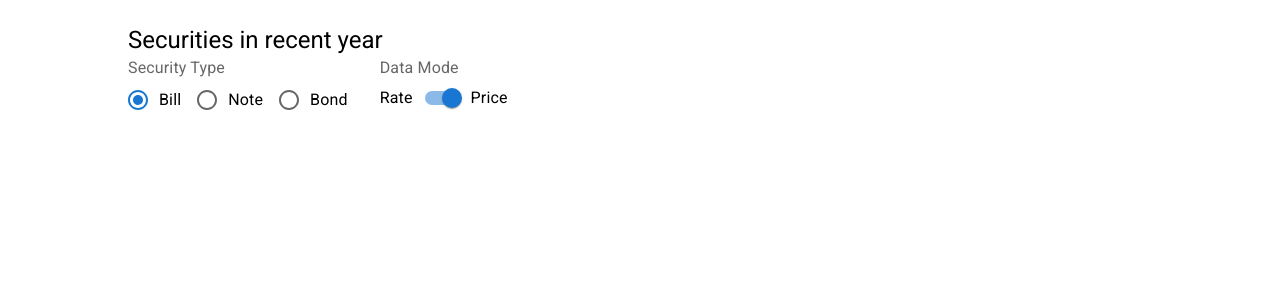
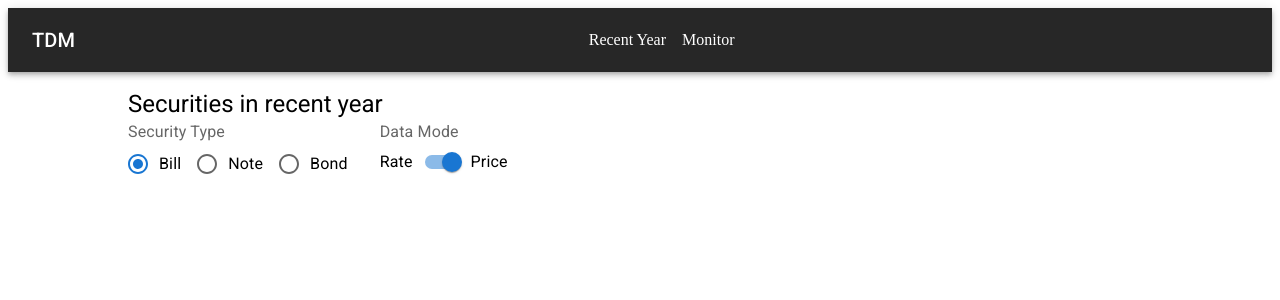
Before and after one commit to lengzhang/treasurydirect-monitor, a Next.js app: page / in a window 1280 px wide. Shown: the top 300 px of the page. Built offline with nearby package versions, Linux system fonts and the light colour scheme; no server answers.

Commit message:
feat(components): add AppBar component

```diff
--- a/src/app/layout.tsx
+++ b/src/app/layout.tsx
@@ -5,6 +5,8 @@ import "@fontsource/roboto/300.css";
 import "@fontsource/roboto/400.css";
 import "@fontsource/roboto/500.css";
 import "@fontsource/roboto/700.css";
+
+import AppBar from "@/components/AppBar";
 
 export const metadata: Metadata = {
   title: "TD Monitor by LengZ",
@@ -19,6 +21,7 @@ export default function RootLayout({
   return (
     <html lang="en">
       <body suppressHydrationWarning={true}>
+        <AppBar />
         <Container maxWidth="lg">{children}</Container>
       </body>
     </html>
--- /dev/null
+++ b/src/components/AppBar/index.tsx
@@ -0,0 +1,56 @@
+"use client";
+import {
+  Box,
+  Button,
+  ButtonBase,
+  Container,
+  Divider,
+  Stack,
+  ThemeProvider,
+  Toolbar,
+  Typography,
+  createTheme,
+  styled,
+} from "@mui/material";
+import MuiAppBar from "@mui/material/AppBar";
+import Link from "next/link";
+
+const AppBar = () => {
+  return (
+    <ThemeProvider
+      theme={createTheme({
+        palette: {
+          mode: "dark",
+          primary: {
+            main: "#1976d2",
+          },
+        },
+      })}
+    >
+      <MuiAppBar position="static">
+        <Toolbar>
+          <ButtonBase LinkComponent={Link} href="/">
+            <Typography variant="h6" component={"div"}>
+              TDM
+            </Typography>
+          </ButtonBase>
+          <Stack
+            spacing={2}
+            direction={"row"}
+            marginLeft={"auto"}
+            marginRight={"auto"}
+          >
+            <ButtonBase LinkComponent={Link} href="/">
+              Recent Year
+            </ButtonBase>
+            <ButtonBase LinkComponent={Link} href="/monitor">
+              Monitor
+            </ButtonBase>
+          </Stack>
+        </Toolbar>
+      </MuiAppBar>
+    </ThemeProvider>
+  );
+};
+
+export default AppBar;
```
